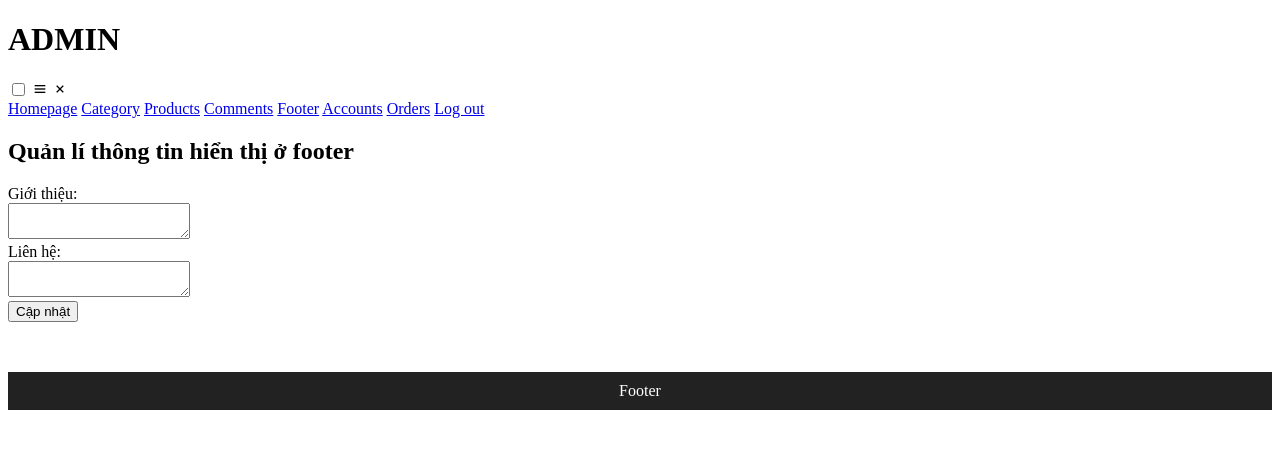
After one commit to Deus114/CellPhone_Shop, a PHP site: template Admin/View/quanlygtlh.php in a window 1280 px wide. The commit adds this page. Shown: the top 449 px of the page. Run offline with PHP 8.4, Linux system fonts and the light colour scheme; the template is opened without the code that fills it, so the values that code supplies are empty.

Commit message:
quan li footer

```diff
--- a/Admin/View/header.php
+++ b/Admin/View/header.php
@@ -21,9 +21,10 @@
             <a href="index.php?act=danhmucsanpham" style="--i:1;">Category</a>
             <a href="index.php?act=product" style="--i:2;">Products</a>
             <a href="index.php?act=binhluan" style="--i:3;">Comments</a>
-            <a href="index.php?act=quanlitaikhoan" style="--i:4;">Accounts</a>
-            <a href="index.php?act=donhang" style="--i:5;">Orders</a>
-            <a href="index.php?act=thoat" style="--i:6;">Log out</a>
+            <a href="index.php?act=footer" style="--i:4;">Footer</a>
+            <a href="index.php?act=quanlitaikhoan" style="--i:5;">Accounts</a>
+            <a href="index.php?act=donhang" style="--i:6;">Orders</a>
+            <a href="index.php?act=thoat" style="--i:7;">Log out</a>
         </nav>
     </header>
     <div class="container">
--- /dev/null
+++ b/Admin/View/quanlygtlh.php
@@ -0,0 +1,9 @@
+    <h2>Quản lí thông tin hiển thị ở footer</h2>
+    <!-- form để sửa đổi phần giới thiệu liên hện -->
+    <form action="index.php?act=modifyfooter" method="post">
+        <label class="form-label">Giới thiệu: </label> <br>
+        <textarea name="gioithieu" class="form-control" id="input" ><?php echo $kq[0]['gioithieu']; ?></textarea> <br>
+        <label class="form-label">Liên hệ: </label> <br>
+        <textarea name="lienhe" class="form-control" id="input" ><?php echo $kq[0]['lienhe']; ?></textarea> <br>
+        <input type="submit" name="modify" value="Cập nhật">
+    </form>
--- a/Admin/index.php
+++ b/Admin/index.php
@@ -7,6 +7,7 @@
     include "../Model/binhluan.php";
     include "../Model/donhang.php";
     include "../Model/user.php";
+    include "../Model/lienhegioithieu.php";
 
     include "Controller/controller.php"
 ?>
--- a/Controller/controller.php
+++ b/Controller/controller.php
@@ -494,5 +494,6 @@
     }
 
     //Footer
+    $footer=getfooter();
     include "View/footer.php";
 ?>
--- a/View/footer.php
+++ b/View/footer.php
@@ -3,12 +3,13 @@
             <div class="fcontainer">
                 <div class="fcolumn">
                     <h3>Giới thiệu</h3>
-                    <p>Đây là phần giới thiệu về chúng tôi...</p>
+                    <p><?php echo $footer[0]['gioithieu']; ?></p>
                 </div>
                 <div class="fcolumn">
                     <h3>Liên hệ</h3>
-                    <p>Thông tin liên hệ của chúng tôi...</p>
+                    <p><?php echo $footer[0]['lienhe']; ?></p>
                 </div>
+                <p>©Copy - 2023</p>
             </div>
         </footer>
     </div>
--- a/index.php
+++ b/index.php
@@ -1,6 +1,7 @@
 <?php
     session_start();
     ob_start();
+    // Model
     include 'Model/connectdb.php';
     include 'Model/user.php';
     include 'Model/product.php';
@@ -8,6 +9,7 @@
     include "Model/binhluan.php";
     include "Model/cart.php";
     include "Model/donhang.php";
-
+    include "Model/lienhegioithieu.php";
+    // Controller
     include "Controller/controller.php"
 ?>
```
Also changed, not shown: Admin/Controller/controller.php (+14 -0 lines), Model/lienhegioithieu.php (added, +30 -0 lines).
